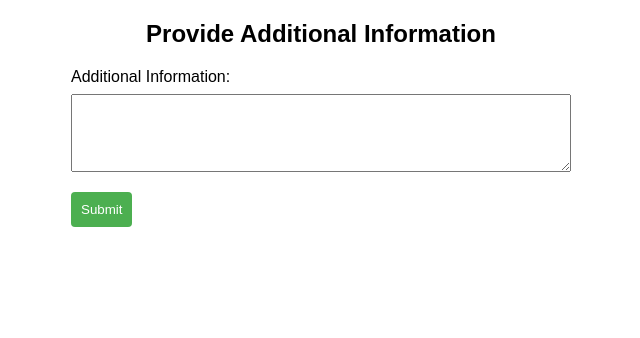
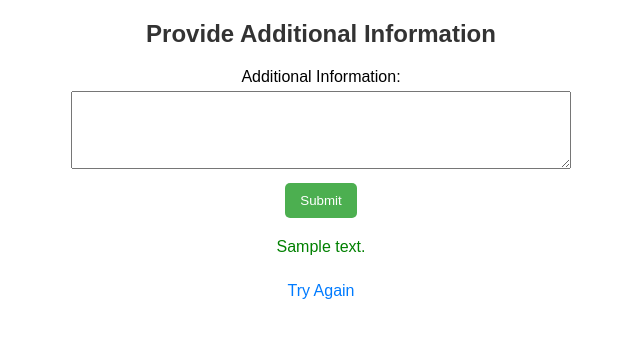
Before and after one commit to lenorec4real/TimeMate, a Flask app: template server/templates/additional_info_form.html in a window 1280 px wide. Shown: the top 338 px of the page, without its empty margins (319-959 px from the left). Run offline with Flask 3, Linux system fonts and the light colour scheme; the template is opened without the code that fills it: most values are stand-ins (such as "Sample title", 1, 10 or a date in 2020).

Commit message:
prettify the messages

```diff
--- a/server/app.py
+++ b/server/app.py
@@ -104,18 +104,11 @@ def process_additional_info():
         user_timezone = request.form.get('user_timezone')
         # for date_str in parsed_dates:
         create_calendar_event(calendar_service, parsed_date, parsed_time, "Meeting", "Powered by TimeMate", user_timezone)
-        success_message = (
-            '<p>Additional information processed and event created successfully! '
-            '<a href="{{ url_for(\'prompt_additional_info\') }}">Try Again</a></p>'
-        )
-        return render_template_string(success_message)
+        success_message = "Additional information processed and event created successfully!"
+        return render_template('additional_info_form.html', success_message=success_message)
     except Exception as e:
-        error_message = (
-            f'<p>Error: {str(e)} '
-            '<a href="{{ url_for(\'prompt_additional_info\') }}">Try Again</a></p>'
-        )
-        return render_template_string(error_message), 400
-
+        error_message = f"Error: {str(e)}"
+        return render_template('additional_info_form.html', error_message=error_message), 400
 def create_calendar_event(calendar_service, extracted_date, extracted_time, summary, description, user_timezone):
 
     # import ipdb; ipdb.set_trace()
--- a/server/templates/additional_info_form.html
+++ b/server/templates/additional_info_form.html
@@ -1,4 +1,3 @@
-
 
 <!DOCTYPE html>
 <html lang="en">
@@ -10,56 +9,82 @@
         body {
             font-family: Arial, sans-serif;
             margin: 20px;
-            padding: 0;
-            text-align: center; /* Center-align text in the body */
+            text-align: center;
         }
+
         h2 {
-            margin-bottom: 20px;
+            color: #333;
         }
+
         form {
             max-width: 500px;
             margin: 0 auto;
-            text-align: left; /* Reset text alignment for the form */
         }
+
         label {
             display: block;
-            margin-bottom: 8px;
+            margin-bottom: 5px;
         }
+
         textarea {
             width: 100%;
             padding: 8px;
-            margin-bottom: 16px;
+            margin-bottom: 10px;
             box-sizing: border-box;
         }
+
+        #user_timezone {
+            display: none;
+        }
+
         input[type="submit"] {
-            padding: 10px;
             background-color: #4CAF50;
             color: white;
+            padding: 10px 15px;
             border: none;
-            border-radius: 4px;
+            border-radius: 5px;
             cursor: pointer;
         }
-        input[type="submit"]:hover {
-            background-color: #45a049;
+
+        a {
+            text-decoration: none;
+            color: #007BFF;
+            margin-top: 10px;
+            display: inline-block;
+        }
+
+        .message {
+            margin-top: 20px;
         }
     </style>
 </head>
 <body>
-
     <h2>Provide Additional Information</h2>
 
     <form action="{{ url_for('process_additional_info') }}" method="post">
         <label for="text_input">Additional Information:</label>
-    <textarea id="text_input" name="text_input" rows="4" required></textarea><br>
+        <textarea id="text_input" name="text_input" rows="4" cols="50" required></textarea><br>
         <input type="hidden" id="user_timezone" name="user_timezone">
 
         <input type="submit" value="Submit">
     </form>
 
+    <!-- Add a button to return to the user prompt -->
+    <div class="message">
+        {% if success_message %}
+            <p style="color: green;">{{ success_message }}</p>
+            <a href="{{ url_for('prompt_additional_info') }}">Try Again</a>
+
+        {% elif error_message %}
+            <p style="color: red;">{{ error_message }}</p>
+            <a href="{{ url_for('prompt_additional_info') }}">Try Again</a>
+
+        {% endif %}
+    </div>
+
     <script>
         // Add JavaScript code to set the user's timezone in a hidden input field
         document.getElementById('user_timezone').value = Intl.DateTimeFormat().resolvedOptions().timeZone;
     </script>
-
 </body>
 </html>
```
Lines whose indentation alone changed are shown as unchanged.
